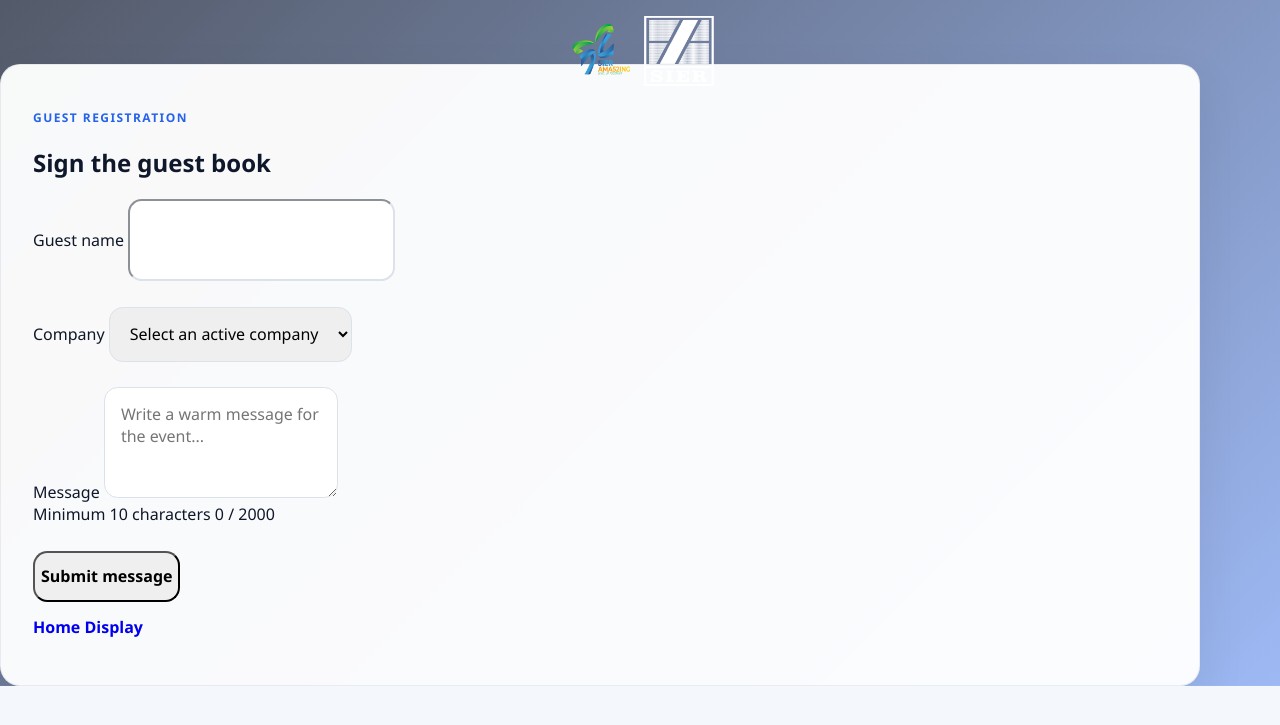
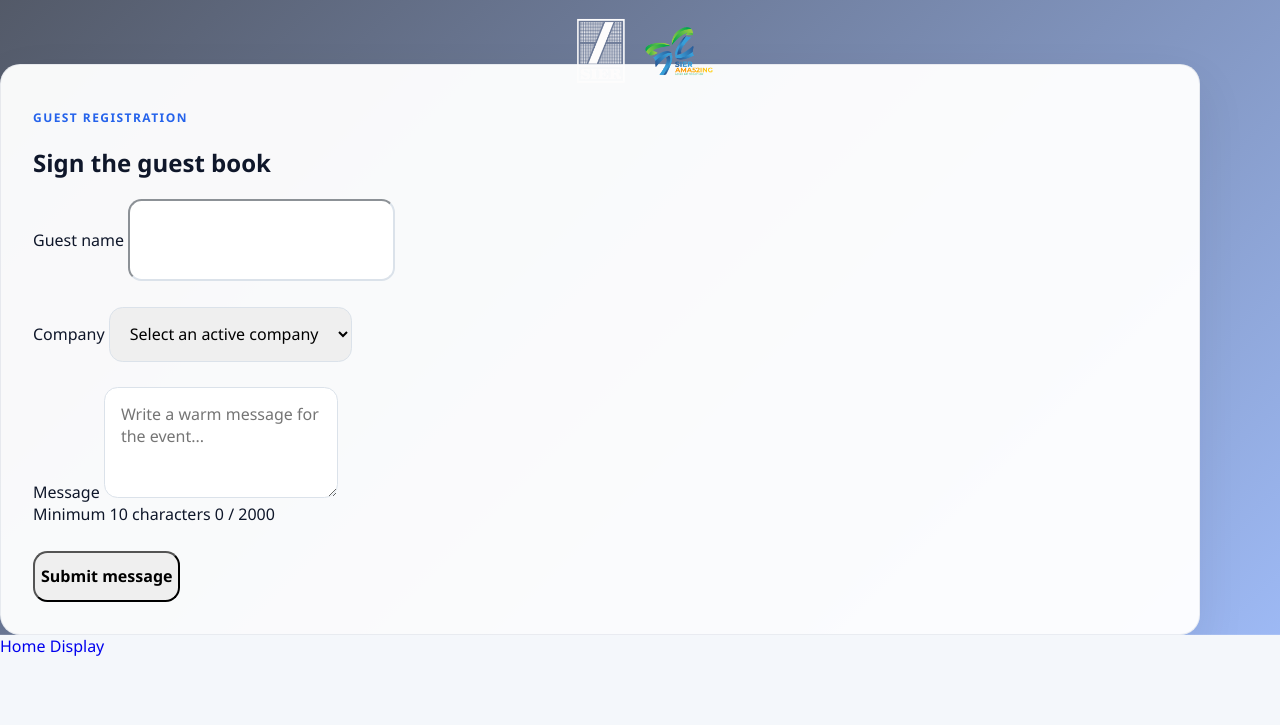
Before and after one commit to imam932/digital-guest-book, a Laravel app: page / in a window 1280 px wide. Shown: the top 725 px of the page. Run offline with Laravel 12, Linux system fonts and the light colour scheme; data that the repository does not hold is empty; style sheets or scripts are compiled from the project's sources; some libraries are stand-ins or nearby versions.

Commit message:
update logo dan footer

```diff
--- a/resources/views/components/public/site-header.blade.php
+++ b/resources/views/components/public/site-header.blade.php
@@ -2,8 +2,7 @@
 
 <header class="public-header">
     <a class="public-header__brand" href="{{ url('/') }}" aria-label="{{ $eventSettings?->event_name ?? 'Digital Guest Book' }}">
-        <!-- <span class="brand-mark">DG</span> -->
-         <img src="{{ asset('img/LOGO-SIER-52.png') }}" alt="{{ $eventSettings?->event_name ?? 'Digital Guest Book' }} Logo" class="brand-logo">
-         <img src="{{ asset('img/Logo-sier-white.png') }}" alt="{{ $eventSettings?->event_name ?? 'Digital Guest Book' }} Logo" class="brand-logo--small">
+        <img src="{{ asset('img/Logo-sier-white-n.png') }}" alt="{{ $eventSettings?->event_name ?? 'Digital Guest Book' }} Logo" class="brand-logo--small">
+        <img src="{{ asset('img/LOGO-SIER-52-n.png') }}" alt="{{ $eventSettings?->event_name ?? 'Digital Guest Book' }} Logo" class="brand-logo">
     </a>
 </header>
--- a/resources/views/public/guest-book-form.blade.php
+++ b/resources/views/public/guest-book-form.blade.php
@@ -63,13 +63,10 @@
                             </button>
                         </div>
                     </form>
-
-                    <div class="guest-form-navigation d-flex flex-column flex-sm-row gap-3 mt-4">
-                        <a href="{{ route('home') }}" class="btn btn-outline-primary btn-lg flex-fill">Home</a>
-                        <a href="{{ route('message-wall') }}" class="btn btn-primary btn-lg flex-fill">Display</a>
-                    </div>
                 </div>
             </div>
         </div>
     </section>
+    <a href="{{ route('home') }}">Home</a>
+    <a href="{{ route('message-wall') }}">Display</a>
 @endsection
--- a/resources/views/public/message-wall.blade.php
+++ b/resources/views/public/message-wall.blade.php
@@ -9,7 +9,7 @@
 @section('page-content')
     @php($mainBackground = $eventSettings?->mainBackgroundUrl())
 
-    <div class="message-wall-shell" @if($mainBackground) style="background-image: url('{{ $mainBackground }}');" @endif>
+    <div class="message-wall-shell" @if($mainBackground) style="background-image: url('{{ $mainBackground }}')                                                                                                                                                                                                                                                                                                                                                                                                          ;" @endif>
         <div id="messageWall" class="message-wall" aria-live="polite" aria-atomic="false"></div>
         <div id="messagePopup" class="message-popup d-none" role="status" aria-live="polite"></div>
     </div>
```
Also changed, not shown: public/img/LOGO-SIER-52-n.png (added), public/img/Logo-sier-white-n.png (added).
